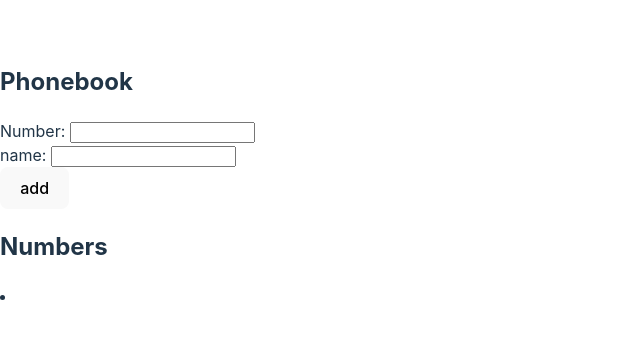
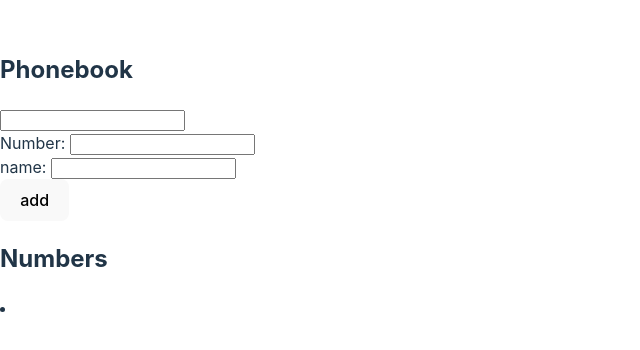
Before and after one commit to corentinnys/phoneBook-react, a React (Vite) app: page / in a window 1280 px wide. Shown: the part 224-574 px from the top of the page, without its empty margins (0-640 px from the left). Built offline with nearby package versions, Linux system fonts and the light colour scheme.

Commit message:
mise en place search bar

```diff
--- a/src/App.jsx
+++ b/src/App.jsx
@@ -22,16 +22,21 @@ if (!alreadyExistingName) {
 
     }
 
-
-
-
-
   function handleChange(e)
   {
     setNewName(e.currentTarget.value)
   }
+function handleChangeSearch(e)
+{
+  let value = e.currentTarget.value.toLowerCase()
+  let personnes = persons.filter(person =>  person.name.includes(value))
+  setPersons(personnes);
 
 
+  //setPersons(...persons,{'name':personnes[0].name,'phone':personnes[0].phone})
+ //console.log(personnes)
+
+}
   function handleChangeNumber(e)
   {
     setNewPhone (e.currentTarget.value)
@@ -39,6 +44,7 @@ if (!alreadyExistingName) {
   return (
     <div>
       <h2>Phonebook</h2>
+      <input onChange={handleChangeSearch} type="search" />
       <form>
       <div>
           Number: <input onChange={handleChangeNumber}/>
```
